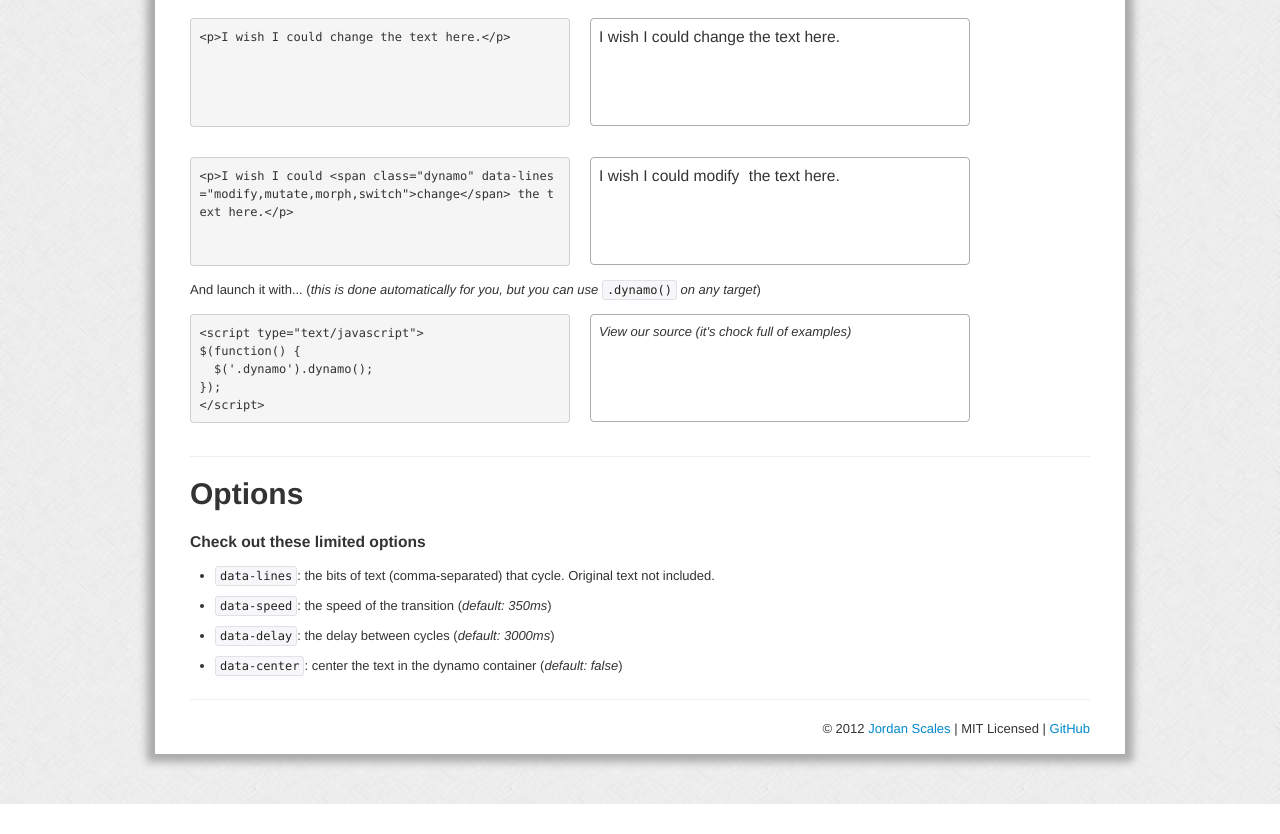
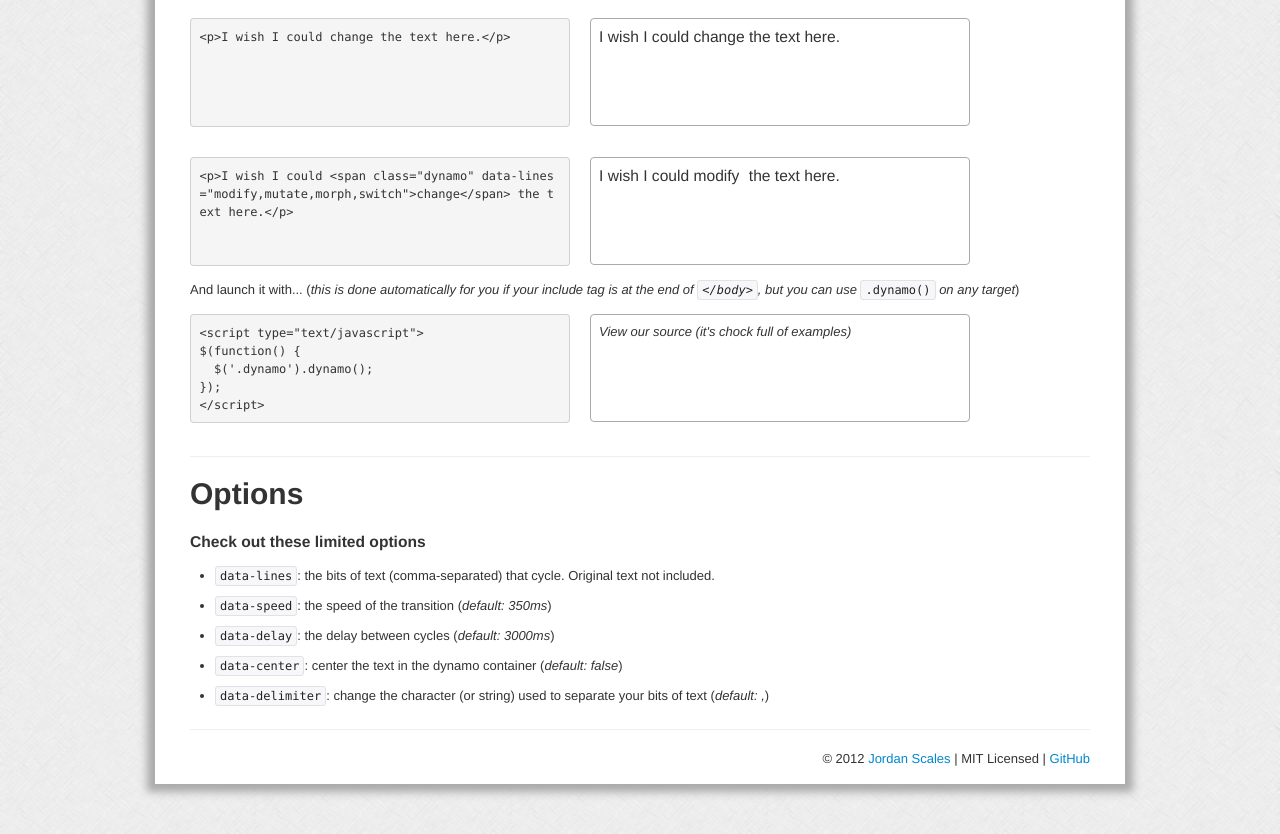
Before and after one commit to jdan/dynamo.js, a plain HTML site: page index.html in a window 1280 px wide. Shown: the part 550-1384 px from the top of the page. Before the commit the page ends 1354 px from the top, so only its background shows below. Drawn offline with nearby package versions, Linux system fonts and the light colour scheme.

Commit message:
added usage of data-delimiter, and corrected usage of .dynamo()

```diff
--- a/index.html
+++ b/index.html
@@ -58,7 +58,7 @@
       </div>
     </div>
 
-    And launch it with... (<i>this is done automatically for you, but you can use </i><code>.dynamo()</code><i> on any target</i>)
+    And launch it with... (<i>this is done automatically for you if your include tag is at the end of <code>&lt;/body&gt;</code>, but you can use </i><code>.dynamo()</code><i> on any target</i>)
 
     <div class="row">
       <div class="span5">
@@ -86,6 +86,7 @@ $(function() {
         <li><code>data-speed</code>: the speed of the transition (<i>default: 350ms</i>)</li>
         <li><code>data-delay</code>: the delay between cycles (<i>default: 3000ms</i>)</li>
         <li><code>data-center</code>: center the text in the dynamo container (<i>default: false</i>)</li>
+        <li><code>data-delimiter</code>: change the character (or string) used to separate your bits of text (<i>default: ,</i>)</li>
       </ul>
     </p>
 
```
